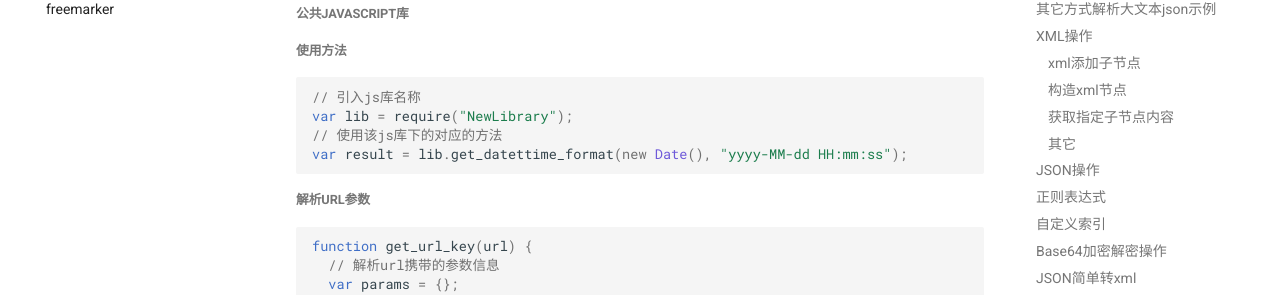
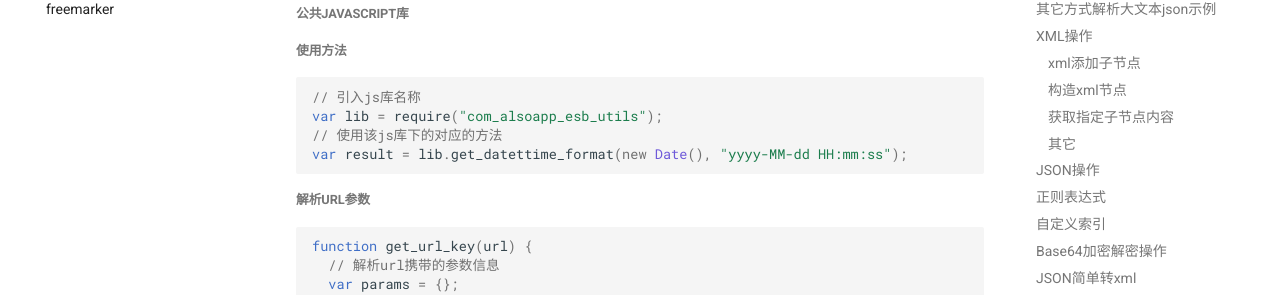
Before and after one commit to liaozhimingandy/demo, an MkDocs documentation site: the page built from docs/filter/JavaScript.md, in a window 1280 px wide and 900 px high, scrolled down 6579 px. Shown: the part 153-448 px from the top of the window. Built offline with MkDocs 1.6.1 and Material for MkDocs 9.7.7, drawn with Linux system fonts in a browser that asks for light colours.

Commit message:
优化部分文档;

````diff
--- a/docs/filter/JavaScript.md
+++ b/docs/filter/JavaScript.md
@@ -357,7 +357,7 @@ next.getErrors() //得到的为list,可取第一个错误提示
 
 ```javascript
 // 引入js库名称
-var lib = require("NewLibrary");
+var lib = require("com_alsoapp_esb_utils");
 // 使用该js库下的对应的方法
 var result = lib.get_datettime_format(new Date(), "yyyy-MM-dd HH:mm:ss");
 ```
````
